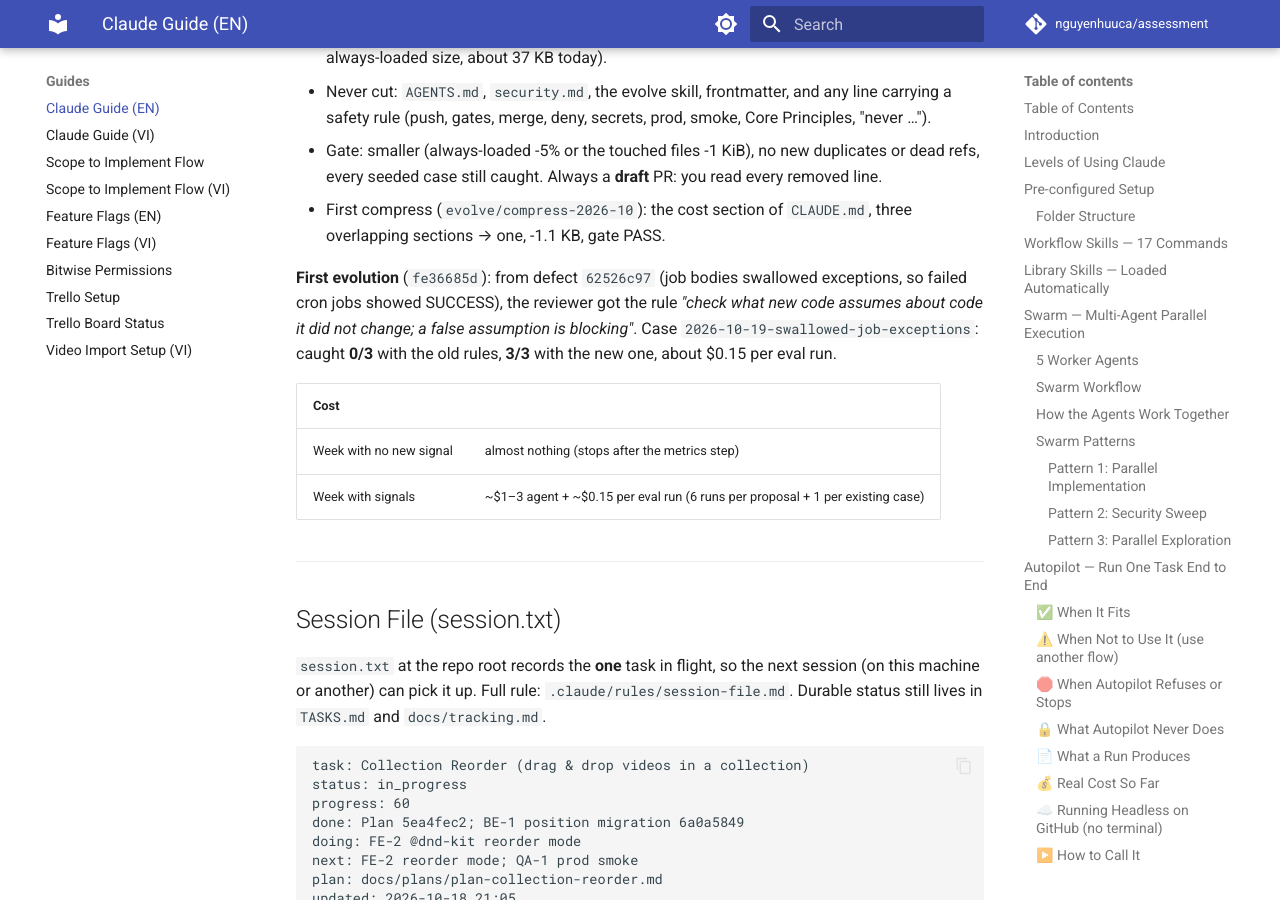
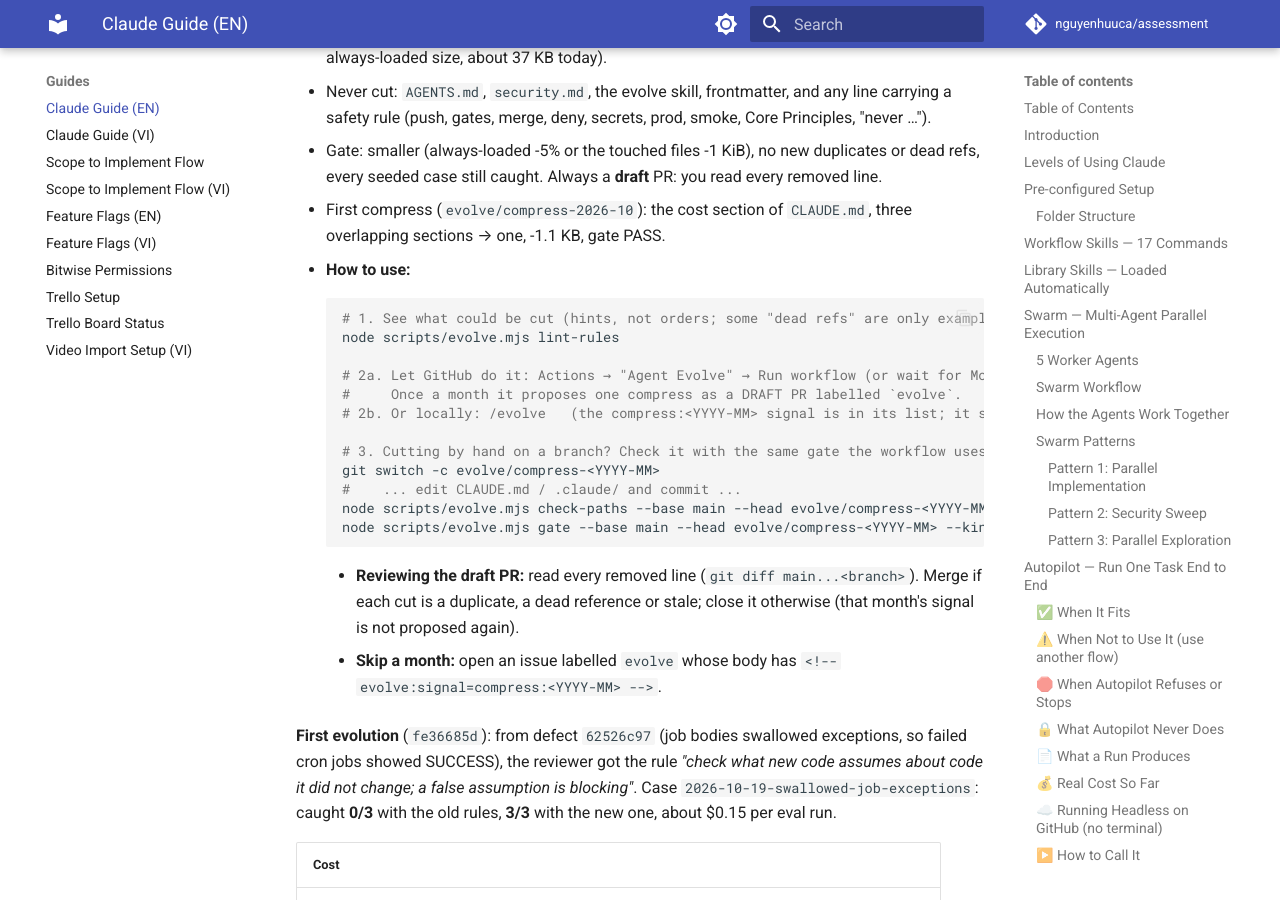
Before and after one commit to nguyenhuuca/assessment, an MkDocs documentation site: the page built from docs/guides/claude-guide-en.md, in a window 1280 px wide and 900 px high, scrolled down 17965 px. Built offline with MkDocs 1.6.1 and Material for MkDocs 9.7.7, drawn with Linux system fonts in a browser that asks for light colours; comment, search, counter and statistics services are not loaded.

Commit message:
docs(guide): how to use Evolve compress (EN, VI)
Co-Authored-By: Claude Opus 5.5 <noreply@anthropic.com>

````diff
--- a/docs/guides/claude-guide-en.md
+++ b/docs/guides/claude-guide-en.md
@@ -470,6 +470,25 @@ Observe (signals) → Diagnose (Five Whys → the stage that should have caught
   - Never cut: `AGENTS.md`, `security.md`, the evolve skill, frontmatter, and any line carrying a safety rule (push, gates, merge, deny, secrets, prod, smoke, Core Principles, "never …").
   - Gate: smaller (always-loaded -5% or the touched files -1 KiB), no new duplicates or dead refs, every seeded case still caught. Always a **draft** PR: you read every removed line.
   - First compress (`evolve/compress-2026-10`): the cost section of `CLAUDE.md`, three overlapping sections → one, -1.1 KB, gate PASS.
+  - **How to use:**
+
+    ```bash
+    # 1. See what could be cut (hints, not orders; some "dead refs" are only examples in the text)
+    node scripts/evolve.mjs lint-rules
+
+    # 2a. Let GitHub do it: Actions → "Agent Evolve" → Run workflow (or wait for Monday).
+    #     Once a month it proposes one compress as a DRAFT PR labelled `evolve`.
+    # 2b. Or locally: /evolve   (the compress:<YYYY-MM> signal is in its list; it stops before any push)
+
+    # 3. Cutting by hand on a branch? Check it with the same gate the workflow uses
+    git switch -c evolve/compress-<YYYY-MM>
+    #    ... edit CLAUDE.md / .claude/ and commit ...
+    node scripts/evolve.mjs check-paths --base main --head evolve/compress-<YYYY-MM> --kind compress
+    node scripts/evolve.mjs gate --base main --head evolve/compress-<YYYY-MM> --kind compress   # ~$0.15 per seeded case
+    ```
+
+    - **Reviewing the draft PR:** read every removed line (`git diff main...<branch>`). Merge if each cut is a duplicate, a dead reference or stale; close it otherwise (that month's signal is not proposed again).
+    - **Skip a month:** open an issue labelled `evolve` whose body has `<!-- evolve:signal=compress:<YYYY-MM> -->`.
 
 **First evolution** (`fe36685d`): from defect `62526c97` (job bodies swallowed exceptions, so failed cron jobs showed SUCCESS), the reviewer got the rule *"check what new code assumes about code it did not change; a false assumption is blocking"*. Case `2026-10-19-swallowed-job-exceptions`: caught **0/3** with the old rules, **3/3** with the new one, about $0.15 per eval run.
 
````
Also changed, not shown: docs/guides/claude-guide-vi.md (+19 -0 lines).
